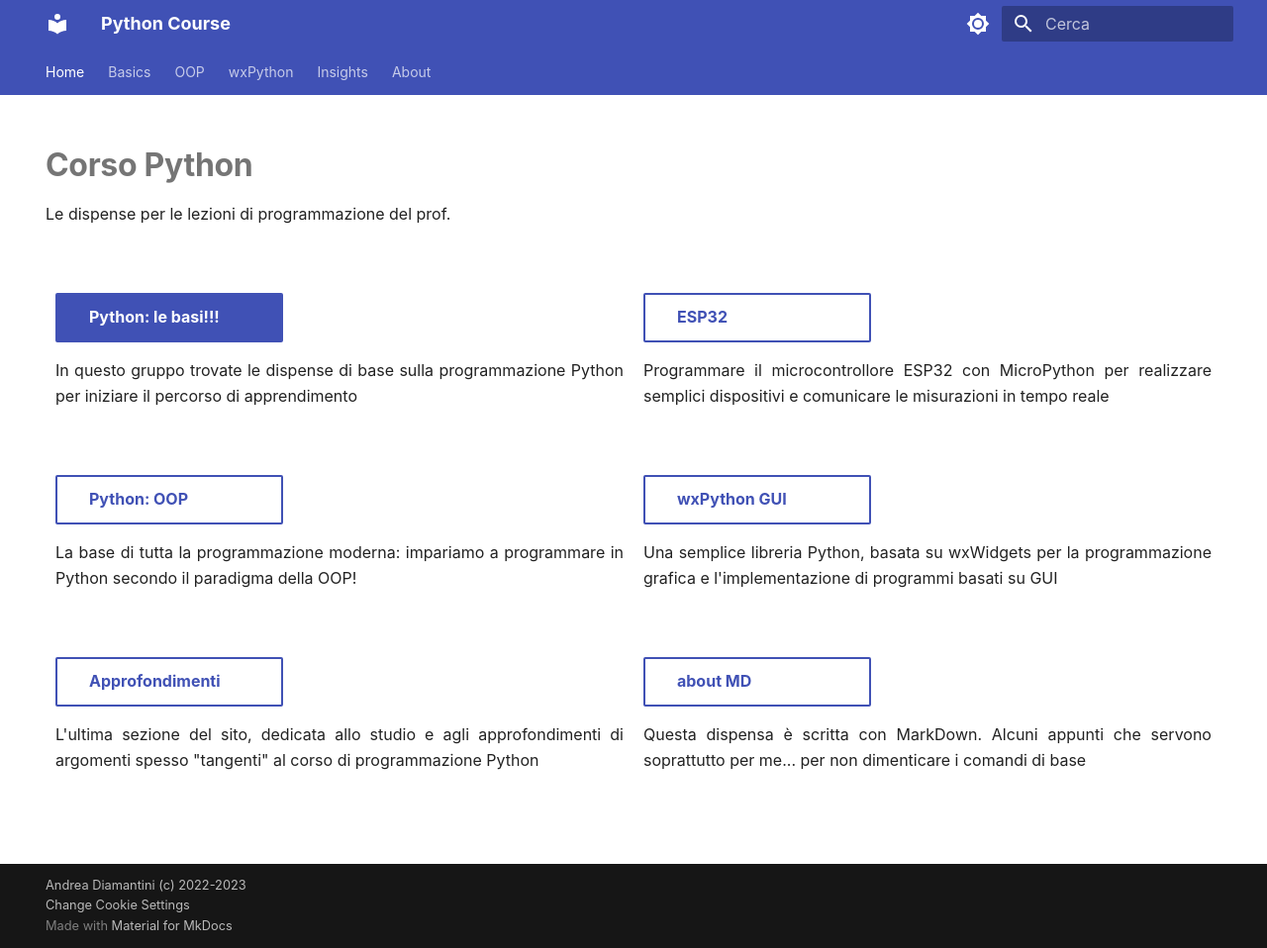
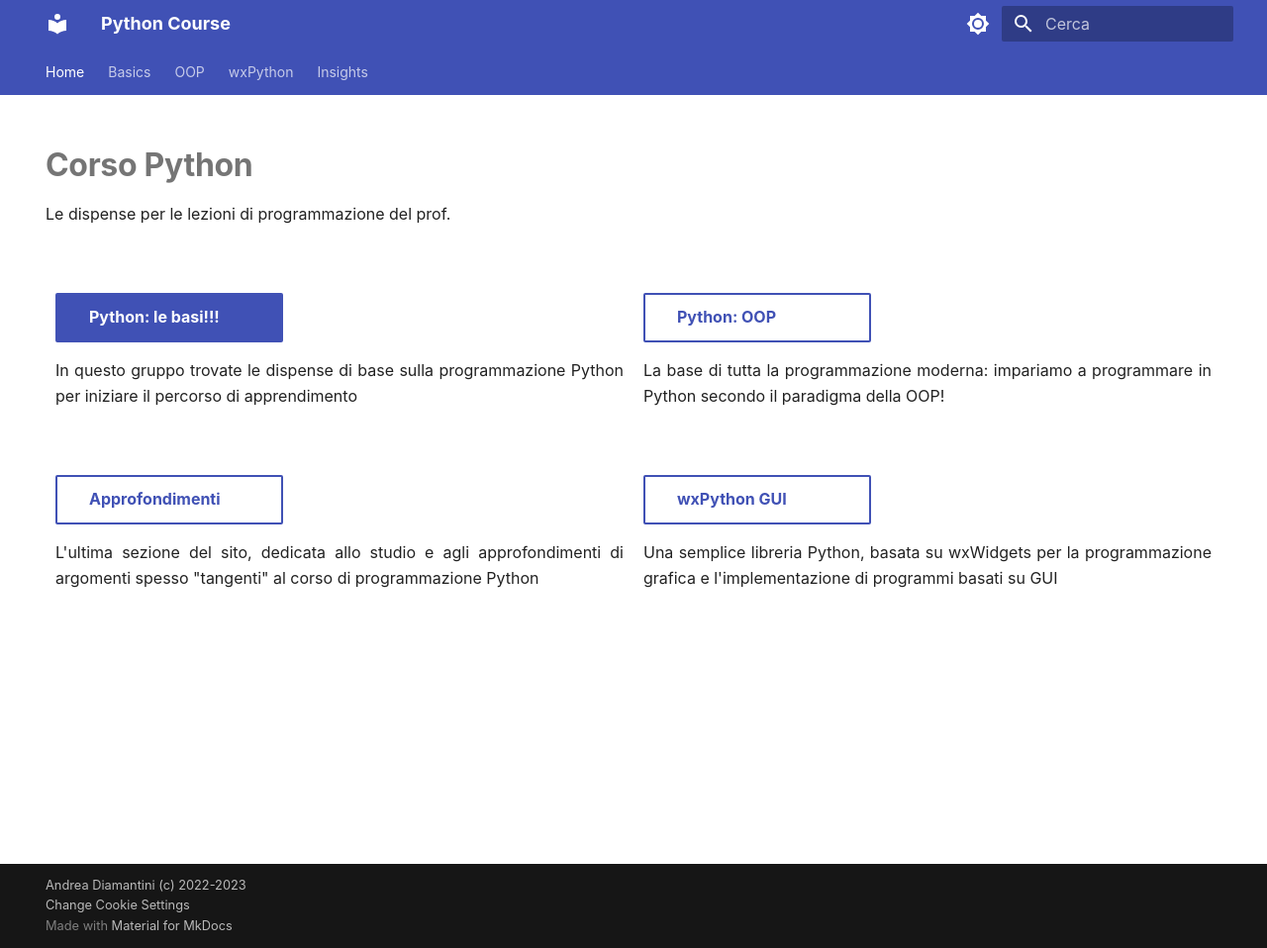
Before and after one commit to adjamhub/pyhandouts, an MkDocs documentation site: the page built from docs/index.md, in a window 1280 px wide and 958 px high. Shown: the whole window at 99% size. Built offline with MkDocs 1.6.1 and Material for MkDocs 9.7.7, drawn with Linux system fonts in a browser that asks for light colours.

Commit message:
about --

```diff
--- a/docs/index.md
+++ b/docs/index.md
@@ -38,22 +38,8 @@ di apprendimento</p>
 </div>
 
 <div class="w3-half" style="padding:0 10px">
-<a href="https://dvjlabs.github.io/esp32_course/" class="md-button" style="width:230px" target="_blank">ESP32</a>
-<p>Programmare il microcontrollore ESP32 con MicroPython per realizzare semplici dispositivi e comunicare le misurazioni in tempo reale </p>
-<br>
-<br>
-</div>
-
-<div class="w3-half" style="padding:0 10px">
 <a href="OOP/" class="md-button" style="width:230px">Python: OOP</a>
 <p>La base di tutta la programmazione moderna: impariamo a programmare in Python secondo il paradigma della OOP!</p>
-<br>
-<br>
-</div>
-
-<div class="w3-half" style="padding:0 10px">
-<a href="wx/000_intro/" class="md-button" style="width:230px">wxPython GUI</a>
-<p>Una semplice libreria Python, basata su wxWidgets per la programmazione grafica e l'implementazione di programmi basati su GUI</p>
 <br>
 <br>
 </div>
@@ -66,13 +52,13 @@ di apprendimento</p>
 </div>
 
 <div class="w3-half" style="padding:0 10px">
-<a href="about/" class="md-button" style="width:230px">about MD</a>
-<p>Questa dispensa è scritta con MarkDown. Alcuni appunti che servono soprattutto per me... per non dimenticare i comandi di base</p>
+<a href="wx/000_intro/" class="md-button" style="width:230px">wxPython GUI</a>
+<p>Una semplice libreria Python, basata su wxWidgets per la programmazione grafica e l'implementazione di programmi basati su GUI</p>
 <br>
 <br>
 </div>
 
-</div>
+</div> <!-- end row -->
 
 </section>
 
--- a/mkdocs.yml
+++ b/mkdocs.yml
@@ -107,4 +107,3 @@ nav:
     - MySql: insights/13_mysql.md
     - Flask: insights/14_flask.md
     - Numeri reali: insights/25_reals.md
-  - About: about.md
```
Also changed, not shown: docs/about.md (deleted, +0 -238 lines), docs/basics/000_first.md (+1 -1 lines).
